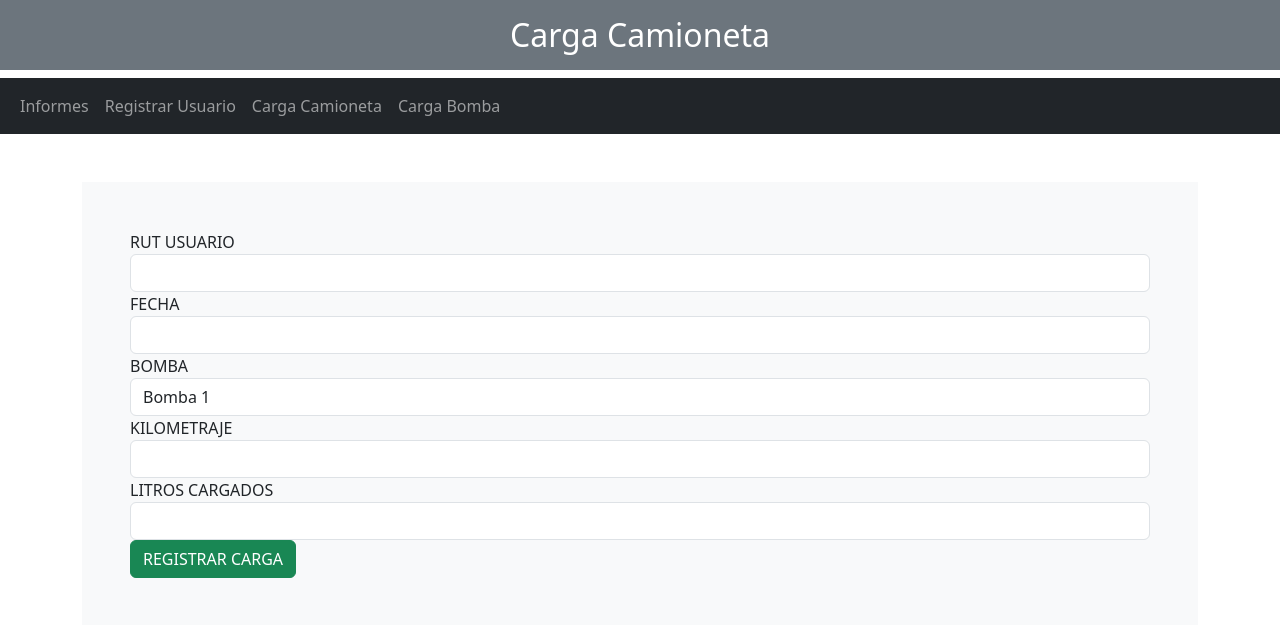
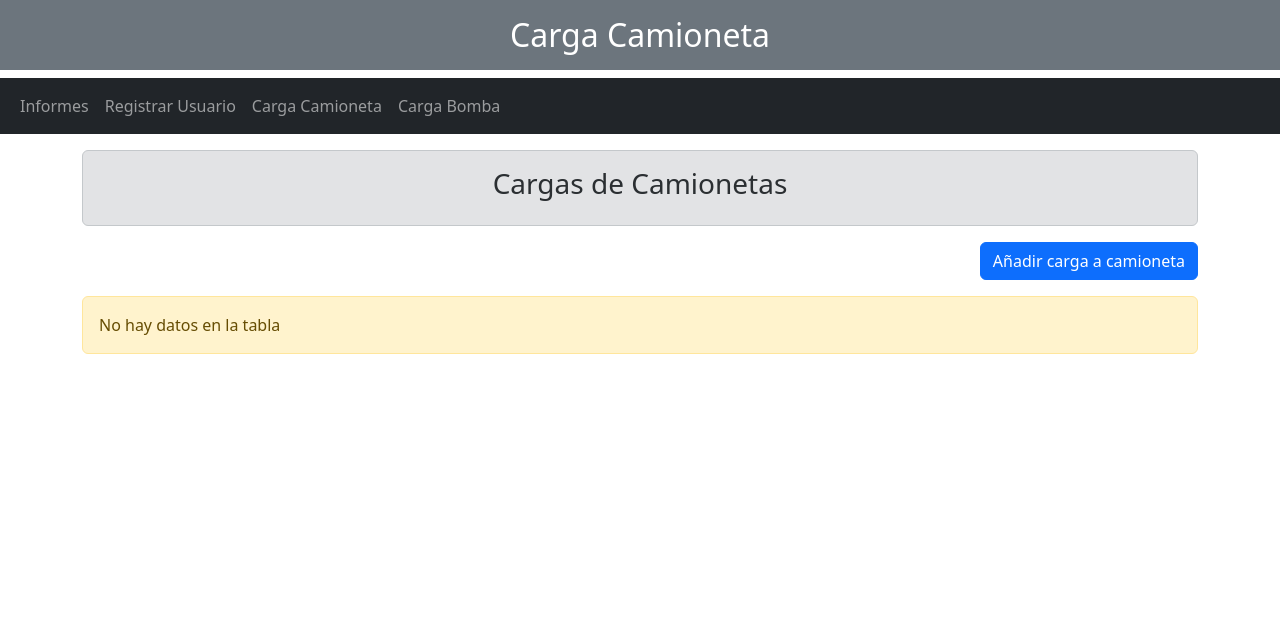
Before and after one commit to Diegovich/proyectobomba, a Django app: page /cargabomba/ in a window 1280 px wide. Shown: the part 88-713 px from the top of the page. Run offline with Django 4.2, Linux system fonts and the light colour scheme; some libraries are stand-ins or nearby versions.

Commit message:
carga de camioneta

```diff
--- a/aplicacion/views.py
+++ b/aplicacion/views.py
@@ -1,8 +1,9 @@
-from django.shortcuts import render
+from django.shortcuts import redirect, render
 from django.contrib import messages
 from django.views.decorators.cache import never_cache
 
 from aplicacion.forms import formularioCargaCamioneta
+from aplicacion.models import CargaCamioneta
 
 
 @never_cache
@@ -39,3 +40,30 @@
         'ruta':'/cargaCamioneta'
     }
     return render (request,'create.html',data)
+
+def listaCargaCamioneta(request):
+    car = CargaCamioneta.objects.all()
+    data = {
+        'cargasCamioneta' : car
+    }
+    return render(request,'bombero/cargaCamioneta.html', data )
+
+def editarCargaCamioneta(request, id):
+    cargas = CargaCamioneta.objects.get(id=id)
+    formulario = formularioCargaCamioneta(instance=cargas)
+    if request.method == 'POST':
+        formulario = formularioCargaCamioneta(request.POST, instance=cargas)
+        if formulario.is_valid():
+            formulario.save()
+            messages.success(request, 'Carga editada con exito !')
+    data = {
+        'titulo': 'Editar Carga a Camioneta',
+        'formulario' : formulario,
+        'ruta' : '/cargacamioneta'
+    }
+    return render(request, 'create.html', data)
+
+def eliminarCargaCamioneta(request,id):
+    carga = CargaCamioneta.objects.get(id=id)
+    carga.delete()
+    return redirect('/cargacamioneta')
--- a/proyecto/urls.py
+++ b/proyecto/urls.py
@@ -20,13 +20,15 @@
 
 urlpatterns = [
     path('admin/', admin.site.urls),
-    path('cargacamioneta/', views.cargaCamioneta, name='cargaCamioneta'),
     path('accounts/',include('django.contrib.auth.urls')),
     path('cargabomba/', views.cargaBomba, name='cargaBomba'),
     path('registrousuarios/', views.registro, name='registroUsuarios'),
     path('informes/', views.informes, name='informes'),
     path('iniciarjornada/', views.iniciarJornada, name='iniciarJornada'),
     path('', views.inicio, name='index'),
-    path('createcargacamioneta/',views.cargaCamioneta,name='cargacamioneta')
+    path('createcargacamioneta/',views.cargaCamioneta,name='cargacamioneta'),
+    path('cargacamioneta/', views.listaCargaCamioneta, name='cargaCamioneta'),
+    path('editarCargaCamioneta/<int:id>', views.editarCargaCamioneta, name='editarCargaCamioneta'),
+    path('eliminarCargaCamioneta/<int:id>', views.eliminarCargaCamioneta, name='eliminarCargaCamioneta')
 
 ]
--- a/templates/base.html
+++ b/templates/base.html
@@ -24,10 +24,10 @@
                         <a class="nav-link" href="{% url 'informes' %}" ">Informes</a>
                     </li>
                     <li class="nav-item">
-                        <a class="nav-link" href="{% url 'registroUsuarios' %}"">Registrar Usuario</a>
+                        <a class="nav-link" href="{% url 'registroUsuarios' %}">Registrar Usuario</a>
                     </li>
                     <li class="nav-item">
-                        <a class="nav-link" href="{% url 'cargacamioneta' %}">Carga Camioneta</a>
+                        <a class="nav-link" href="{% url 'cargaCamioneta' %}">Carga Camioneta</a>
                     </li>
                     <li class="nav-item">
                         <a class="nav-link" href="{% url 'cargaBomba' %}">Carga Bomba</a>
--- a/templates/bombero/cargaCamioneta.html
+++ b/templates/bombero/cargaCamioneta.html
@@ -1,32 +1,59 @@
 {% extends 'base.html' %}
-
 {% block contenido %}
-
-<form action="/submit" class="container mt-5 bg-light p-5">
-  <div class="form-group">
-    <label for="rut">RUT USUARIO</label>
-    <input type="text" class="form-control" id="rut" name="rut">
-  </div>
-  <div class="form-group">
-    <label for="fecha">FECHA</label>
-    <input type="text" class="form-control" id="fecha" name="fecha">
-  </div>
-  <div class="form-group">
-    <label for="bomba">BOMBA</label>
-    <select class="form-control" id="bomba" name="bomba">
-      <option value="bomba1">Bomba 1</option>
-      <option value="bomba2">Bomba 2</option>
-    </select>
-  </div>
-  <div class="form-group">
-    <label for="km">KILOMETRAJE</label>
-    <input type="text" class="form-control" id="km" name="km">
-  </div>
-  <div class="form-group">
-    <label for="litros">LITROS CARGADOS</label>
-    <input type="text" class="form-control" id="litros" name="litros">
-  </div>
-  <button type="submit" class="btn btn-success">REGISTRAR CARGA</button>
-</form>
-
-{% endblock %}
+<div class="alert alert-secondary text-center mt-3">
+    <h3>Cargas de Camionetas</h3>
+</div>
+<div class="text-end mt-3 mb-3">
+    <a href="{% url 'cargacamioneta' %}" class="btn btn-primary">Añadir carga a camioneta</a>
+</div>
+{% if cargasCamioneta %}
+<div class="table-responsive">
+    <table class="table table-bordered">
+        <thead class="table-primary">
+            <tr>
+                <th>Chofer</th>
+                <th>Rut</th>
+                <th>Bomba</th>
+                <th>Litros cargados</th>
+                <th>Kilometraje</th>
+                <th></th>
+            </tr>
+        </thead>
+        <tbody>
+            {% for c in cargasCamioneta %}
+            <tr>
+                <td>{{ c.chofer.nombre }}</td>
+                <td>{{ c.chofer.rut }}</td>
+                <td>{{ c.bomba }}</td>
+                <td>{{ c.litrosCargados }}</td>
+                <td>{{ c.kilometrajeActual }}</td>
+                <td>
+                    <a href="{% url 'editarCargaCamioneta' c.id %}" class="btn btn-warning">Editar</a>
+                    <a href="#" class="btn btn-danger" onclick="eliminar('{{c.id}}')">Eliminar</a>
+                </td>
+            </tr>
+            {% endfor %}
+        </tbody>
+    </table>
+</div>
+{% else %}
+<p class="alert alert-warning">No hay datos en la tabla</p>
+{% endif %}
+<script>
+    function eliminar(id) {
+        Swal.fire({
+            title: '¿Estás seguro que deseas eliminar esta carga de camioneta?',
+            text: '',
+            icon: 'warning',
+            showCancelButton: true,
+            confirmButtonColor: '#d33',
+            cancelButtonColor: '#3085d6',
+            confirmButtonText: 'Eliminar'
+        }).then((result) => {
+            if (result.isConfirmed) {
+                window.location.href = '/eliminarCargaCamioneta/' + id
+            }
+        })
+    }
+</script>
+{% endblock contenido %}
```
